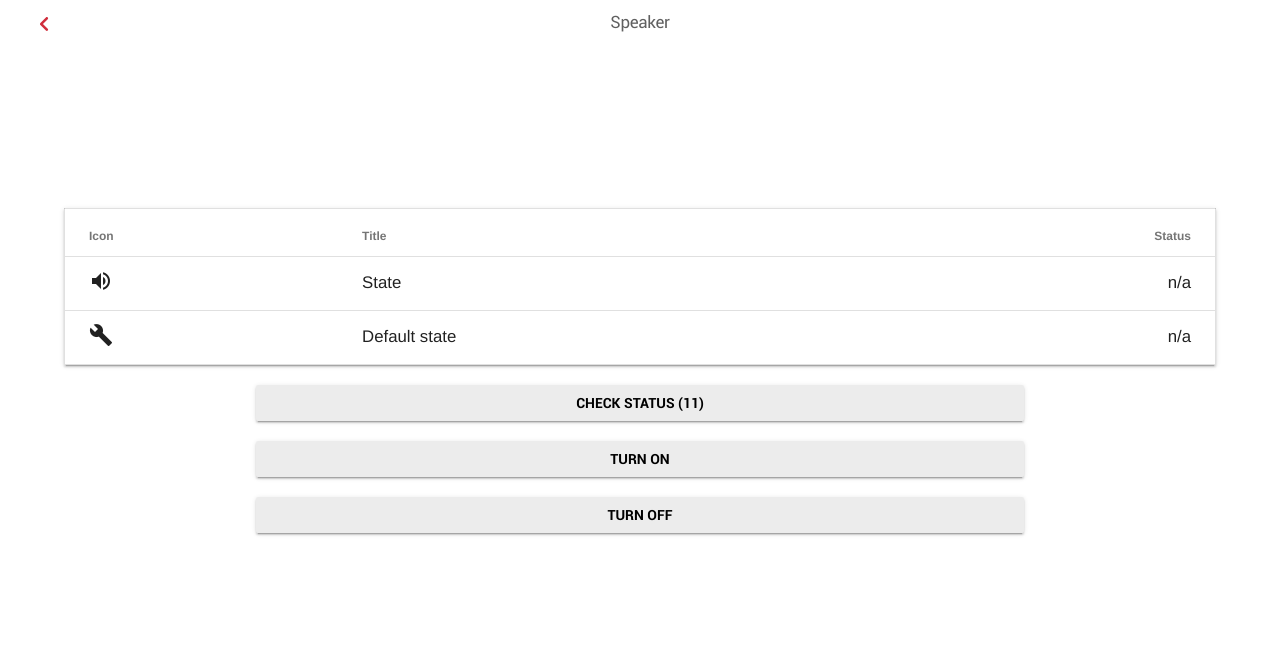
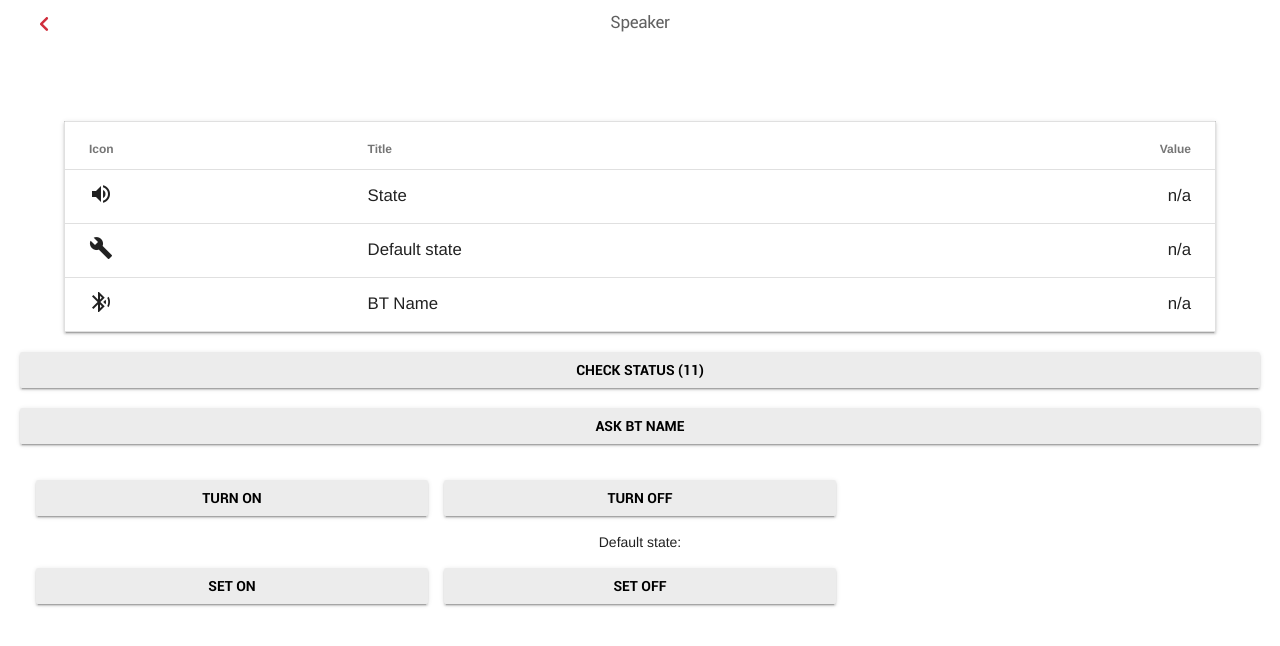
Before and after one commit to moduware/tile-speaker-testing, a website: page index.html in a window 1280 px wide. Drawn offline with Linux system fonts and the light colour scheme.

Commit message:
UI with all functions

```diff
--- a/css/styles.css
+++ b/css/styles.css
@@ -14,7 +14,9 @@ body {
 }
 
 .main-controls {
-  width: 60%;
+  width: 100%;
+  padding: 0 20px;
+  box-sizing: border-box;
 }
 
 table {
--- a/index.html
+++ b/index.html
@@ -33,7 +33,7 @@
         <tr>
           <th class="mdl-data-table__cell--non-numeric">Icon</th>
           <th class="mdl-data-table__cell--non-numeric">Title</th>
-          <th>Status</th>
+          <th>Value</th>
         </tr>
       </thead>
       <tbody>
@@ -47,13 +47,37 @@
           <td class="mdl-data-table__cell--non-numeric">Default state</td>
           <td id="speakerDefaultStatus">n/a</td>
         </tr>
+        <tr>
+          <td class="mdl-data-table__cell--non-numeric"><i class="material-icons">bluetooth_searching</i></td>
+          <td class="mdl-data-table__cell--non-numeric">BT Name</td>
+          <td id="speakerBluetoothName">n/a</td>
+        </tr>
       </tbody>
     </table>
     <div class="main-controls">
     <br>
       <button class="mdl-button mdl-js-button mdl-button--raised" id="checkStatus">Check status</button><br><br>
-      <button class="mdl-button mdl-js-button mdl-button--raised" id="connect">Turn on</button><br><br>
-      <button class="mdl-button mdl-js-button mdl-button--raised" id="disconnect">Turn off</button>
+      <button class="mdl-button mdl-js-button mdl-button--raised" id="requestBluetoothName">Ask BT Name</button><br><br>
+      <div class="content-grid mdl-grid">
+        <div class="mdl-cell mdl-cell--2-col-phone">
+          <button class="mdl-button mdl-js-button mdl-button--raised" id="connect">Turn on</button>
+        </div>
+        <div class="mdl-cell mdl-cell--2-col-phone">
+          <button class="mdl-button mdl-js-button mdl-button--raised" id="disconnect">Turn off</button>
+        </div>
+      </div>
+      <center>Default state:</center>
+      <div class="content-grid mdl-grid">
+        <div class="mdl-cell mdl-cell--2-col-phone">
+          <button class="mdl-button mdl-js-button mdl-button--raised" id="setDefaultStateOn">Set on</button>
+        </div>
+        <div class="mdl-cell mdl-cell--2-col-phone">
+          <button class="mdl-button mdl-js-button mdl-button--raised" id="setDefaultStateOff">Set off</button>
+        </div>
+      </div>
+
+
+
     </div>
 
   </body>
--- a/js/scripts.js
+++ b/js/scripts.js
@@ -22,12 +22,15 @@ function updateTimer() {
 
 document.addEventListener('NexpaqAPIReady', function(event) {
 	Nexpaq.API.Module.addEventListener('DataReceived', function(event) {
-        // we don't care about data not related to our module
-    if(event.module_uuid != Nexpaq.Arguments[0]) return;
-		if(event.data_source == 'StateChangeResponse' && event.variables.result == 'success') {
+    // we don't care about data not related to our module
+    if(event.moduleUuid != Nexpaq.Arguments[0]) return;
+		if(event.dataSource == 'StateChangeResponse' && event.variables.result == 'success') {
 			checkStatus();
 		}
-		if(event.data_source == 'StatusRequestResponse') {
+		if(event.dataSource == 'DefaultStateChangeRequestResponse' && event.variables.result == 'success') {
+			checkStatus();
+		}
+		if(event.dataSource == 'StatusRequestResponse') {
 			if(event.variables.status == 'connected') {
 				document.getElementById('speakerStatus').textContent = 'On';
 			} else if(event.variables.status == 'disconnected') {
@@ -41,7 +44,10 @@ document.addEventListener('NexpaqAPIReady', function(event) {
 				}
 			}
 		}
-  });
+		if(event.dataSource == 'BluetoothNameRequestResponse') {
+			document.getElementById('speakerBluetoothName').textContent = event.variables.bluetoothName;
+		}
+	});
 
 	checkStatus();
 });
@@ -53,6 +59,10 @@ document.addEventListener("DOMContentLoaded", function(event) {
 	document.getElementById('checkStatus').addEventListener('click', function() {
     checkStatus();
   });
+
+	document.getElementById('requestBluetoothName').addEventListener('click', function() {
+		Nexpaq.API.Module.SendCommand(Nexpaq.Arguments[0], 'AskBluetoothName', []);
+	});
 
 	document.getElementById('connect').addEventListener('click', function() {
 		console.log("connecting");
@@ -66,6 +76,16 @@ document.addEventListener("DOMContentLoaded", function(event) {
 		status_check_timer = 5;
 	});
 
+	document.getElementById('setDefaultStateOn').addEventListener('click', function() {
+    Nexpaq.API.Module.SendCommand(Nexpaq.Arguments[0], 'SetDefaultStateAsOn', []);
+		status_check_timer = 5;
+	});
+
+	document.getElementById('setDefaultStateOff').addEventListener('click', function() {
+    Nexpaq.API.Module.SendCommand(Nexpaq.Arguments[0], 'SetDefaultStateAsOff', []);
+		status_check_timer = 5;
+	});
+
 	setInterval(updateTimer, 1000);
 
 });
```
Also changed, not shown: build/css/styles.css, build/index.html, build/js/scripts.js.
